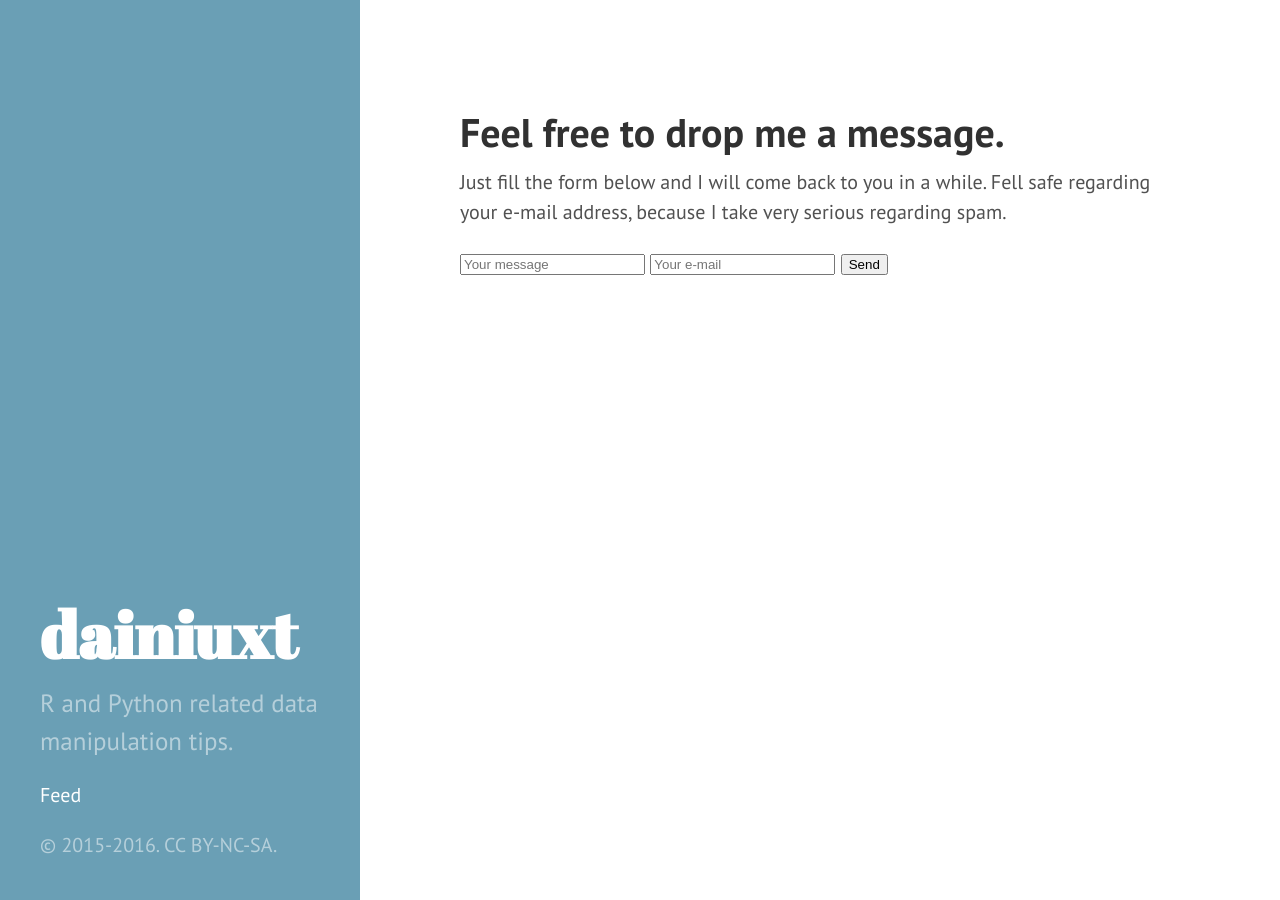
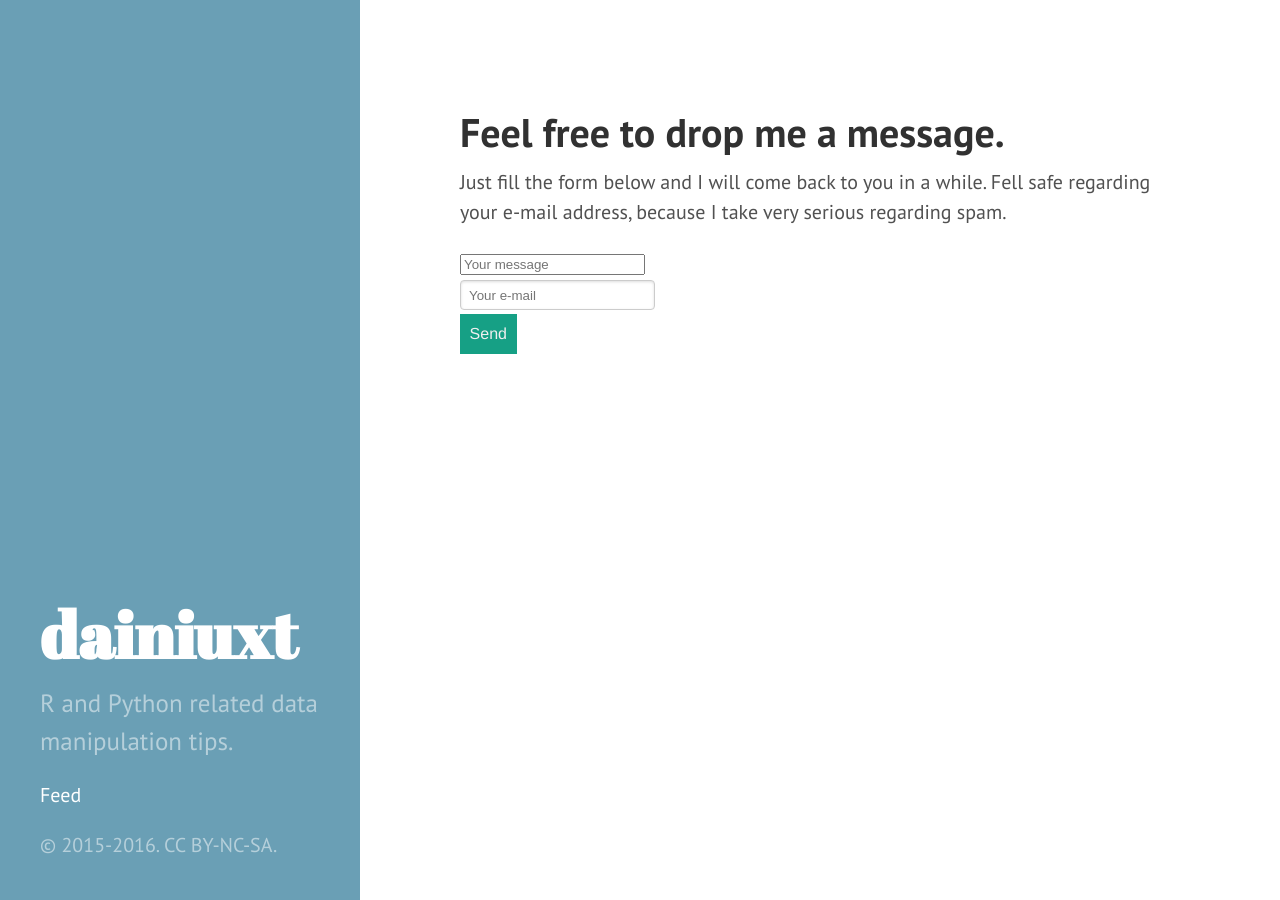
Before and after one commit to dainiuxt/dainiuxt.github.io, a Jekyll site: the page built from contactme.html, in a window 1280 px wide. Built offline with Jekyll 4.4.1, drawn with Linux system fonts in a browser that asks for light colours; comment, search, counter and statistics services are not loaded.

Commit message:
Update hyde.css

```diff
--- a/public/css/hyde.css
+++ b/public/css/hyde.css
@@ -248,3 +248,42 @@ a.sidebar-nav-item:focus {
 .theme-base-0f .related-posts li a:hover {
   color: #8f5536;
 }
+
+/*Contact-form*/
+.form-stacked input[type="email"] {
+  margin: 0.25em 0px;
+  padding: 0.5em 0.6em;
+  display: block;
+  border: 1px solid #CCC;
+  box-shadow: 0px 1px 3px #DDD inset;
+  border-radius: 4px;
+  vertical-align: middle;
+  box-sizing: border-box;
+}
+
+.form-stacked input[type="submit"] {
+  margin: 0.25em 0px;
+  padding: 0.5em 0.6em;
+  border: none;
+  display: block;
+  background-color: #16A085;
+  color: #EFEFEF;
+  font-family: "Helvetica Neue",Helvetica,Arial,sans-serif;
+  font-size: 16px;
+  line-height: 1.5;
+}
+
+.form-stacked input[type="submit"]:hover {
+ background-color: #0D6050;
+}
+
+.form-stacked textarea {
+	width: 100%;
+	height: 120px;
+}
+
+.form-stacked textarea:focus::-webkit-input-placeholder { color:transparent; }
+.form-stacked textarea:focus:-moz-placeholder { color:transparent; }
+
+.form-stacked input[type="email"]:focus::-webkit-input-placeholder { color:transparent; }
+.form-stacked input[type="email"]:focus:-moz-placeholder { color:transparent; }
```
